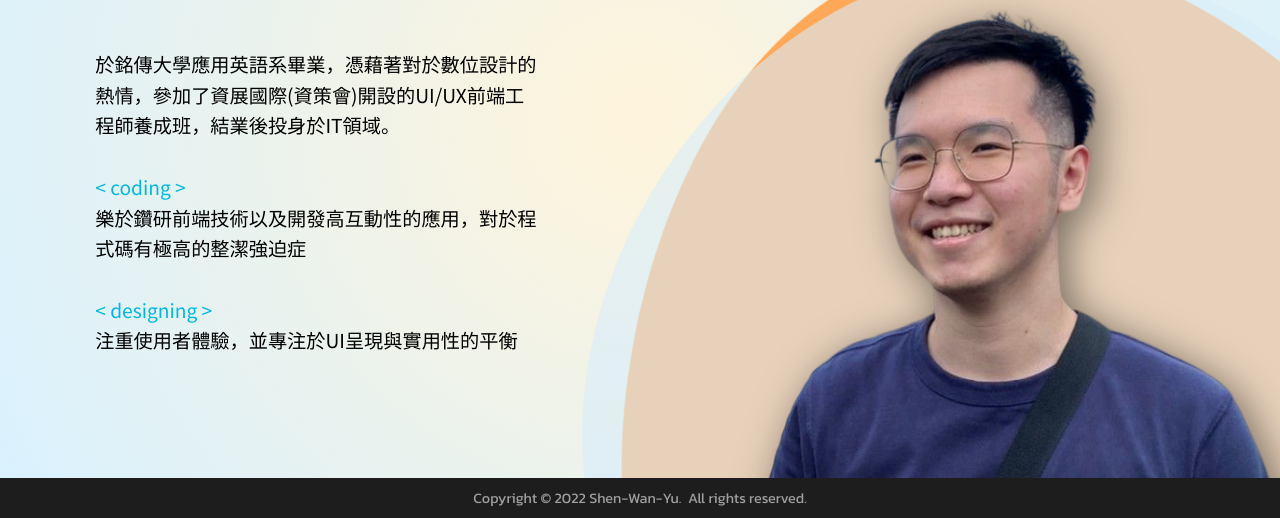
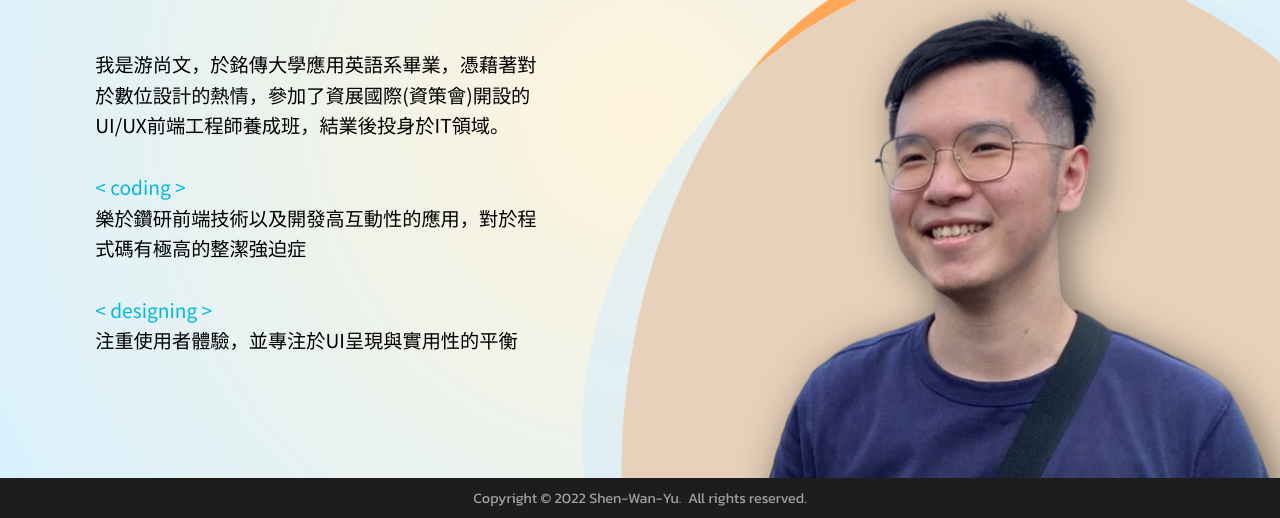
Before and after one commit to KevinYu1580/Kevin_website, a plain HTML site: page index.html in a window 1280 px wide. Shown: the part 282-800 px from the top of the page. Drawn offline with nearby package versions, Linux system fonts and the light colour scheme.

Commit message:
Update index.html

```diff
--- a/index.html
+++ b/index.html
@@ -82,7 +82,7 @@
         <div class="personPic_mb">
 
         </div>
-        <p class="info">於銘傳大學應用英語系畢業，憑藉著對於數位設計的熱情，參加了資展國際(資策會)開設的UI/UX前端工程師養成班，結業後投身於IT領域。
+        <p class="info">我是游尚文，於銘傳大學應用英語系畢業，憑藉著對於數位設計的熱情，參加了資展國際(資策會)開設的UI/UX前端工程師養成班，結業後投身於IT領域。
             <br>
             <br>
 
```
